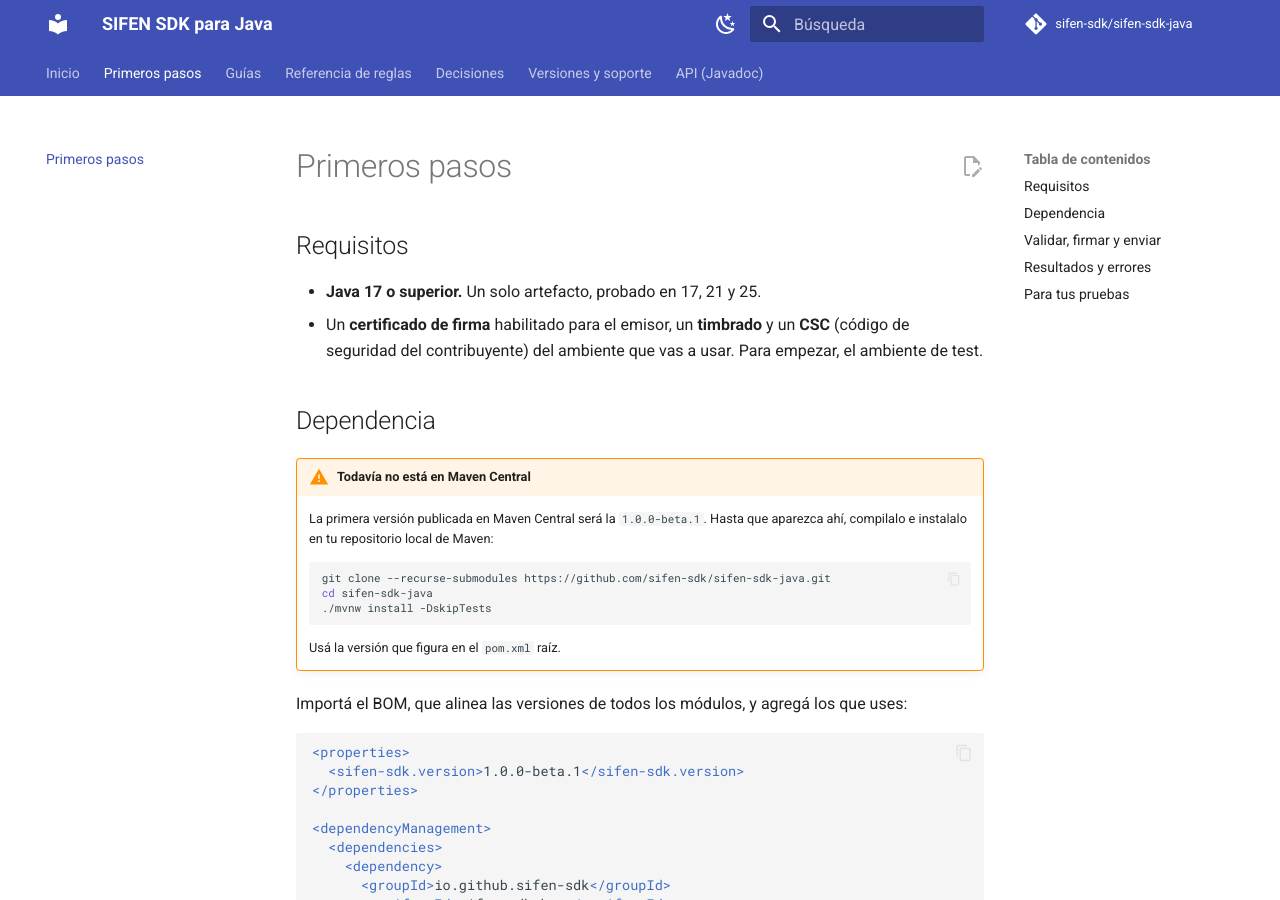
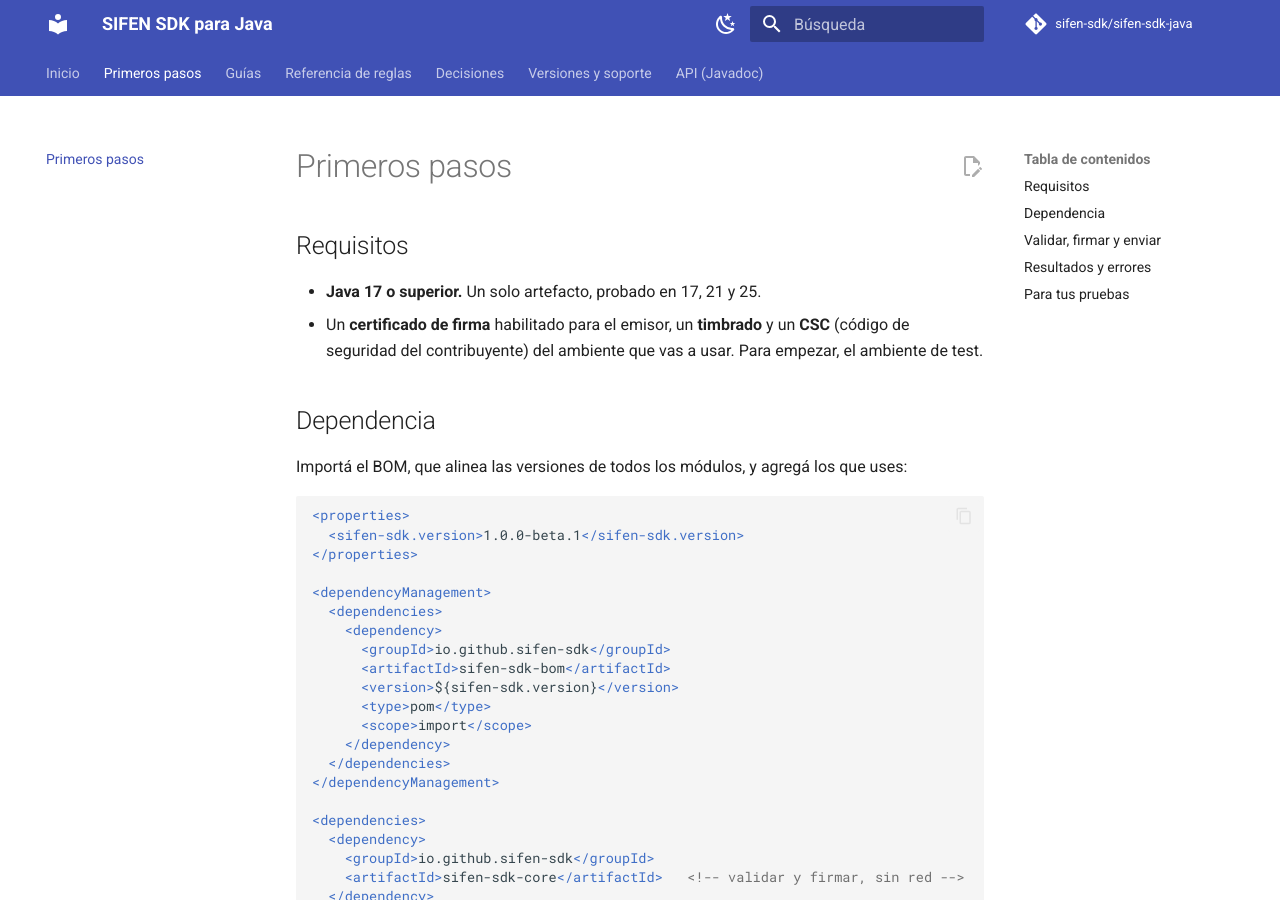
Before and after one commit to sifen-sdk/sifen-sdk-java, an MkDocs documentation site: the page built from docs/primeros-pasos.md, in a window 1280 px wide and 900 px high. Built offline with MkDocs 1.6.1 and Material for MkDocs 9.7.7, drawn with Linux system fonts in a browser that asks for light colours; comment, search, counter and statistics services are not loaded.

Commit message:
chore: desarrollo de la 1.0.0-beta.2 tras publicar la beta.1 (#20)
- Versión 1.0.0-beta.2-SNAPSHOT.
- japicmp activo contra la 1.0.0-beta.1 publicada.
- README y primeros pasos: la beta.1 está en Maven Central.

Co-authored-by: Claude Opus 5.5 <noreply@anthropic.com>

````diff
--- a/docs/primeros-pasos.md
+++ b/docs/primeros-pasos.md
@@ -7,18 +7,6 @@
   contribuyente) del ambiente que vas a usar. Para empezar, el ambiente de test.
 
 ## Dependencia
-
-!!! warning "Todavía no está en Maven Central"
-    La primera versión publicada en Maven Central será la `1.0.0-beta.1`. Hasta que aparezca ahí, compilalo e
-    instalalo en tu repositorio local de Maven:
-
-    ```bash
-    git clone --recurse-submodules https://github.com/sifen-sdk/sifen-sdk-java.git
-    cd sifen-sdk-java
-    ./mvnw install -DskipTests
-    ```
-
-    Usá la versión que figura en el `pom.xml` raíz.
 
 Importá el BOM, que alinea las versiones de todos los módulos, y agregá los que uses:
 
--- a/pom.xml
+++ b/pom.xml
@@ -4,7 +4,7 @@
 
   <groupId>io.github.sifen-sdk</groupId>
   <artifactId>sifen-sdk-parent</artifactId>
-  <version>1.0.0-beta.1</version>
+  <version>1.0.0-beta.2-SNAPSHOT</version>
   <packaging>pom</packaging>
 
   <name>SIFEN SDK for Java (parent)</name>
````
Also changed, not shown: other parts of pom.xml (+2 -2 lines), README.en.md (+1 -1 lines), README.md (+2 -2 lines), 5 other files.
